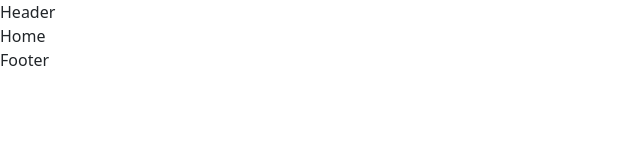
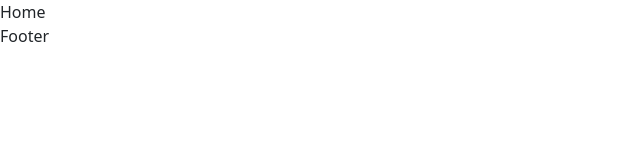
Before and after one commit to irfnmdlptra/E-commerce-From-React, a React (Create React App) app: page / in a window 1280 px wide. Shown: the top 160 px of the page, without its empty margins (0-640 px from the left). Built offline with nearby package versions, Linux system fonts and the light colour scheme.

Commit message:
clasname

```diff
--- a/src/components/Header.js
+++ b/src/components/Header.js
@@ -1,9 +1,12 @@
-import React from 'react'
+import React from "react";
+import { Navlink, Link } from "react-router-dom";
 
 const Header = () => {
-  return (
-    <div>Header</div>
-  )
-}
+  return <>
+  <header className="header-top-strip">
 
-export default Header
+  </header>
+  </>
+};
+
+export default Header;
```
